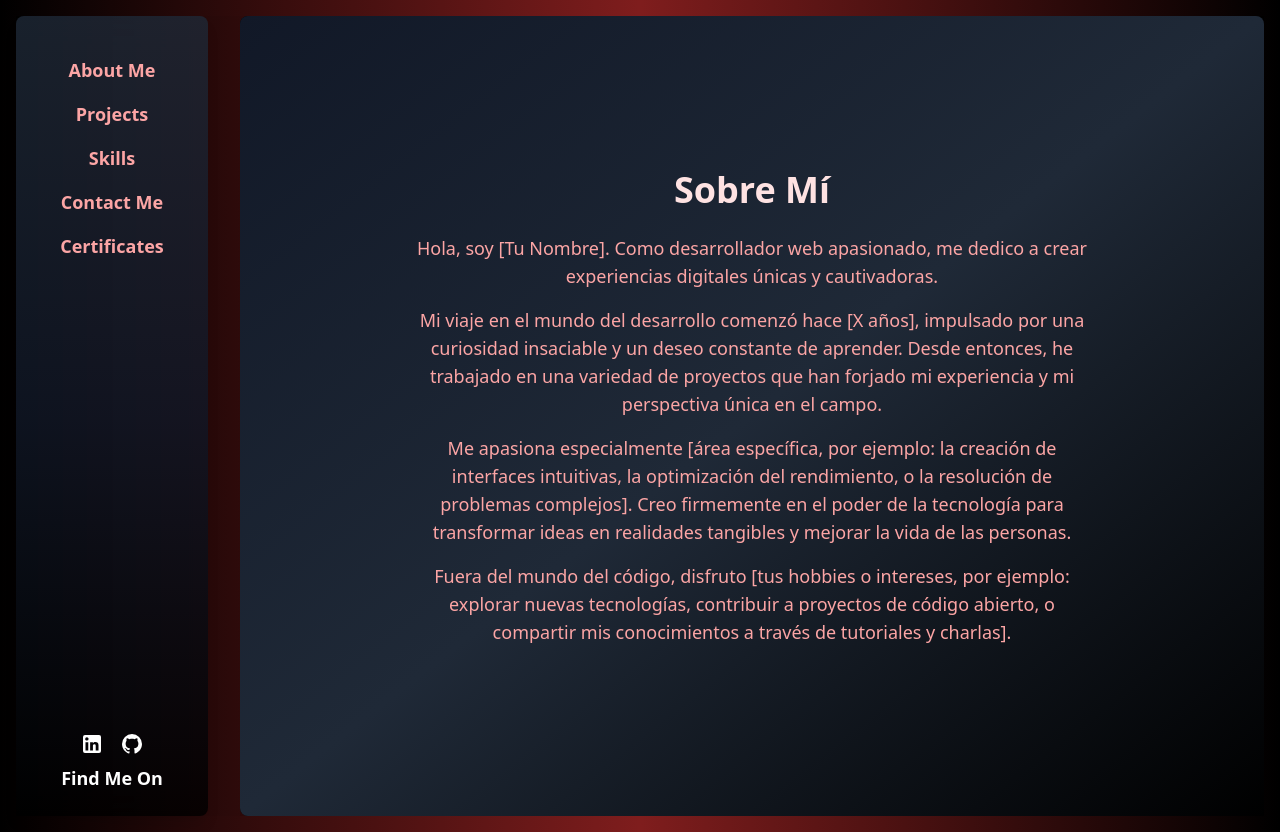
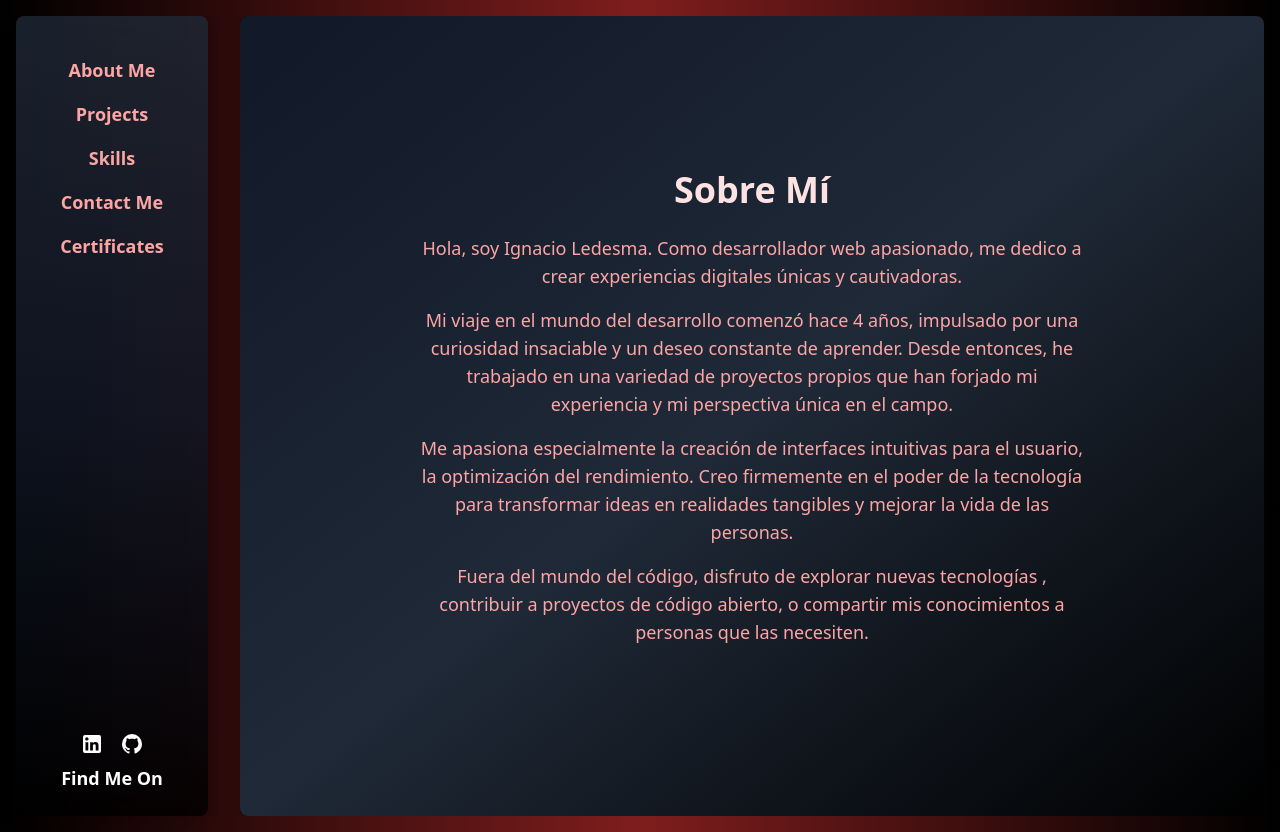
Before and after one commit to NachoLedesma33/Portfolio-Ledesma-Ignacio, a Next.js app: page / in a window 1280 px wide. Built offline with nearby package versions, Linux system fonts and the light colour scheme.

Commit message:
add a new text in file About Me

```diff
--- a/src/app/Components/AboutMe.tsx
+++ b/src/app/Components/AboutMe.tsx
@@ -21,27 +21,25 @@ const AboutMe: React.FC = () => {
         className="max-w-2xl text-center"
       >
         <p className="text-lg mb-4">
-          Hola, soy [Tu Nombre]. Como desarrollador web apasionado, me dedico a
-          crear experiencias digitales únicas y cautivadoras.
+          Hola, soy Ignacio Ledesma. Como desarrollador web apasionado, me
+          dedico a crear experiencias digitales únicas y cautivadoras.
         </p>
         <p className="text-lg mb-4">
-          Mi viaje en el mundo del desarrollo comenzó hace [X años], impulsado
-          por una curiosidad insaciable y un deseo constante de aprender. Desde
-          entonces, he trabajado en una variedad de proyectos que han forjado mi
-          experiencia y mi perspectiva única en el campo.
+          Mi viaje en el mundo del desarrollo comenzó hace 4 años, impulsado por
+          una curiosidad insaciable y un deseo constante de aprender. Desde
+          entonces, he trabajado en una variedad de proyectos propios que han
+          forjado mi experiencia y mi perspectiva única en el campo.
         </p>
         <p className="text-lg mb-4">
-          Me apasiona especialmente [área específica, por ejemplo: la creación
-          de interfaces intuitivas, la optimización del rendimiento, o la
-          resolución de problemas complejos]. Creo firmemente en el poder de la
-          tecnología para transformar ideas en realidades tangibles y mejorar la
-          vida de las personas.
+          Me apasiona especialmente la creación de interfaces intuitivas para el
+          usuario, la optimización del rendimiento. Creo firmemente en el poder
+          de la tecnología para transformar ideas en realidades tangibles y
+          mejorar la vida de las personas.
         </p>
         <p className="text-lg mb-4">
-          Fuera del mundo del código, disfruto [tus hobbies o intereses, por
-          ejemplo: explorar nuevas tecnologías, contribuir a proyectos de código
-          abierto, o compartir mis conocimientos a través de tutoriales y
-          charlas].
+          Fuera del mundo del código, disfruto de explorar nuevas tecnologías ,
+          contribuir a proyectos de código abierto, o compartir mis
+          conocimientos a personas que las necesiten.
         </p>
       </motion.div>
     </div>
```
